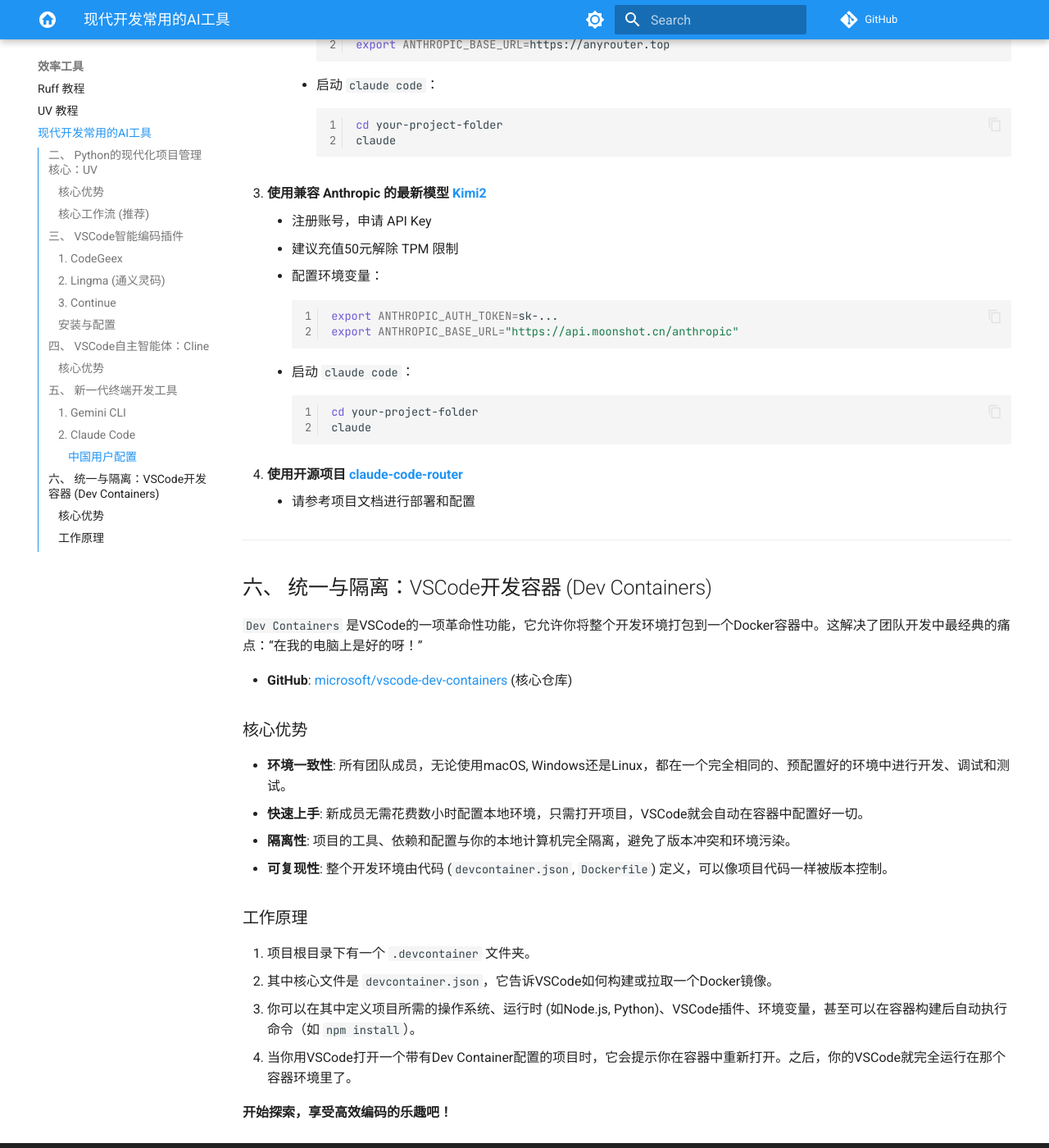
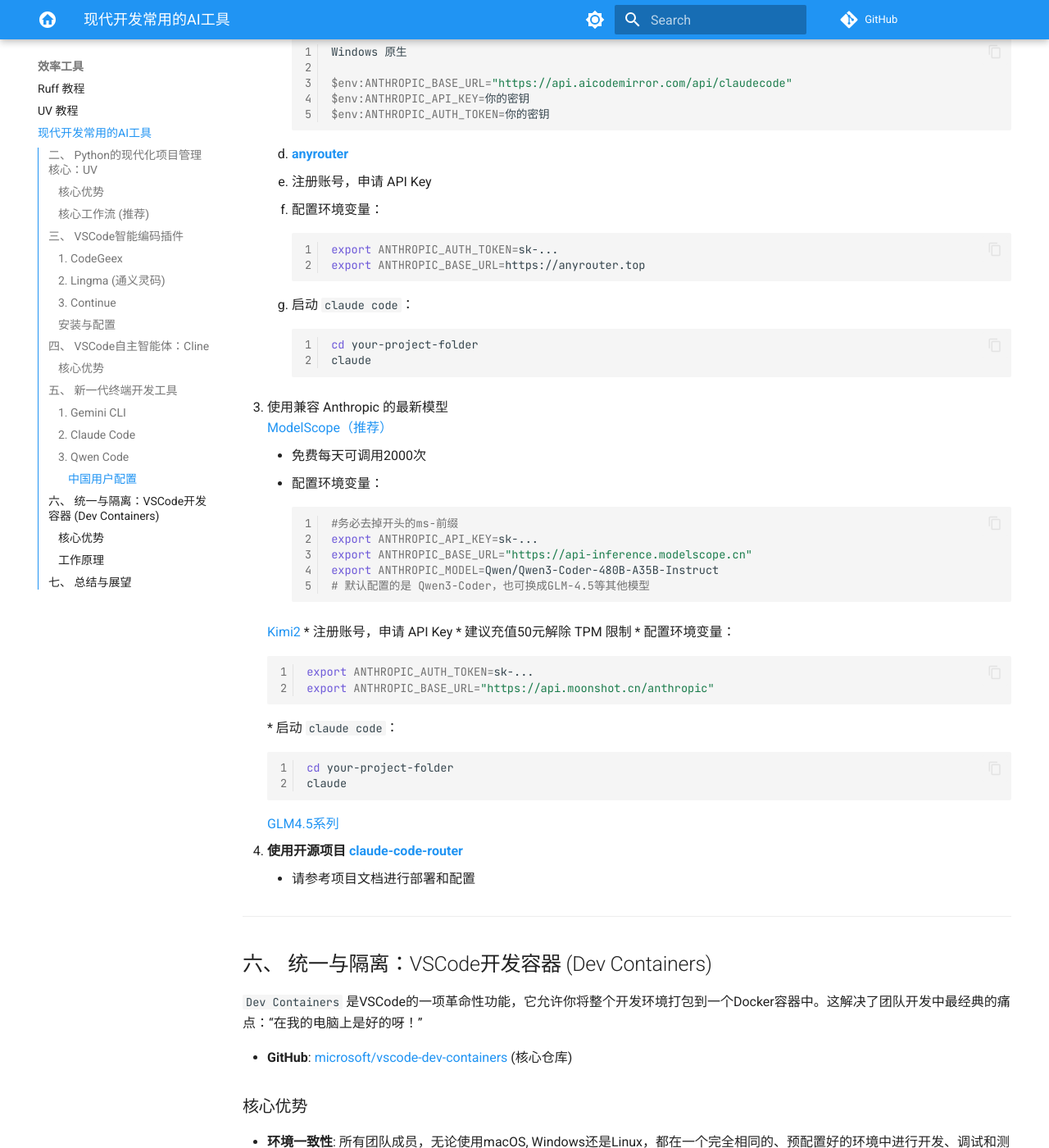
Before and after one commit to LiuCH4NG/LiuCH4NG.github.io, an MkDocs documentation site: the page built from docs/tech/AI_tools.md, in a window 1280 px wide and 1400 px high, scrolled down 4950 px. Shown: the whole window at 82% size. Built offline with MkDocs 1.6.1 and Material for MkDocs 9.7.7, drawn with Linux system fonts in a browser that asks for light colours; comment, search, counter and statistics services are not loaded; some of the changed text lies outside the part shown.

Commit message:
📝 docs(AI_tools): 更新AI工具文档
- 新增Qwen Code工具介绍，包含安装和使用方法
- 新增ModelScope代理配置，提供每日2000次免费调用
- 新增GLM4.5系列模型链接
- 重构代理配置章节，优化可读性
- 新增总结展望章节，梳理开发工具生态

````diff
--- a/docs/tech/AI_tools.md
+++ b/docs/tech/AI_tools.md
@@ -156,6 +156,19 @@
 npm install -g @anthropic-ai/claude-code
 ```
 
+### 3. Qwen Code
+
+由 Qwen 开发，`Qwen Code` 可以免费调用Qwen coder 模型
+*  **GitHub**: [Qwen-Code](https://github.com/QwenLM/qwen-code)
+
+*   **核心优势**:
+    *   **免费**: 每日 2,000 次请求，无令牌限制，中国大陆：ModelScope 提供 每日 2,000 次免费 API 调用
+
+**安装 (需要Node.js):**
+```bash
+npm install -g @qwen-code/qwen-code@latest
+```
+
 #### 中国用户配置
 
 对于中国用户，如果直接访问 Anthropic API 存在困难，可以考虑以下配置方式：
@@ -173,40 +186,53 @@
         cd your-project-folder
         claude
 
+
 2.  **使用国内中转代理**
+    1. **[aicodemirror](https://www.aicodemirror.com/register?invitecode=8N93IF)**
+    *   注册账号，申请 API Key
+    *   配置环境变量：
+        ```bash
+        macOS / Windows WSL / Linux
 
-    1. **[aicodemirror](https://www.aicodemirror.com/register?invitecode=8N93IF)**
-        *   注册账号，申请 API Key
-        *   配置环境变量：
-            ```bash
-            macOS / Windows WSL / Linux
+        export ANTHROPIC_BASE_URL=https://api.aicodemirror.com/api/claudecode
+        export ANTHROPIC_API_KEY=你的密钥
+        export ANTHROPIC_AUTH_TOKEN=""
+        ```
+        ```powershell
+        Windows 原生
 
-            export ANTHROPIC_BASE_URL=https://api.aicodemirror.com/api/claudecode
-            export ANTHROPIC_API_KEY=你的密钥
-            export ANTHROPIC_AUTH_TOKEN=""
-            ```
-            ```powershell
-            Windows 原生
-
-            $env:ANTHROPIC_BASE_URL="https://api.aicodemirror.com/api/claudecode"
-            $env:ANTHROPIC_API_KEY=你的密钥
-            $env:ANTHROPIC_AUTH_TOKEN=你的密钥
-            ```
+        $env:ANTHROPIC_BASE_URL="https://api.aicodemirror.com/api/claudecode"
+        $env:ANTHROPIC_API_KEY=你的密钥
+        $env:ANTHROPIC_AUTH_TOKEN=你的密钥
+        ```
 
     2. **[anyrouter](https://anyrouter.top/register?aff=tKnP)**
-        *   注册账号，申请 API Key
-        *   配置环境变量：
-            ```bash
-            export ANTHROPIC_AUTH_TOKEN=sk-...
-            export ANTHROPIC_BASE_URL=https://anyrouter.top
-            ```
-        *   启动 `claude code`：
-            ```bash
-            cd your-project-folder
-            claude
-            ```
+    *   注册账号，申请 API Key
+    *   配置环境变量：
+        ```bash
+        export ANTHROPIC_AUTH_TOKEN=sk-...
+        export ANTHROPIC_BASE_URL=https://anyrouter.top
+        ```
+    *   启动 `claude code`：
+        ```bash
+        cd your-project-folder
+        claude
+        ```
 
-3.  **使用兼容 Anthropic 的最新模型 [Kimi2](https://platform.moonshot.cn/console/api-key)**
+3.  使用兼容 Anthropic 的最新模型
+    [ModelScope（推荐）](https://www.modelscope.cn/my/myaccesstoken)
+    *   免费每天可调用2000次
+    *   配置环境变量：
+        ```bash
+        #务必去掉开头的ms-前缀
+        export ANTHROPIC_API_KEY=sk-...
+        export ANTHROPIC_BASE_URL="https://api-inference.modelscope.cn"
+        export ANTHROPIC_MODEL=Qwen/Qwen3-Coder-480B-A35B-Instruct
+        # 默认配置的是 Qwen3-Coder，也可换成GLM-4.5等其他模型
+        ```
+
+
+    [Kimi2](https://platform.moonshot.cn/console/api-key)
     *   注册账号，申请 API Key
     *   建议充值50元解除 TPM 限制
     *   配置环境变量：
@@ -219,6 +245,7 @@
         cd your-project-folder
         claude
         ```
+    [GLM4.5系列](https://www.bigmodel.cn/invite?icode=hAQMFs%2BuYIlK%2BYtwOwIbQHHEaazDlIZGj9HxftzTbt4%3D)
 
 4.  **使用开源项目 [claude-code-router](https://github.com/musistudio/claude-code-router)**
     *   请参考项目文档进行部署和配置
@@ -246,5 +273,14 @@
 3.  你可以在其中定义项目所需的操作系统、运行时 (如Node.js, Python)、VSCode插件、环境变量，甚至可以在容器构建后自动执行命令（如 `npm install`）。
 4.  当你用VSCode打开一个带有Dev Container配置的项目时，它会提示你在容器中重新打开。之后，你的VSCode就完全运行在那个容器环境里了。
 
+---
 
-**开始探索，享受高效编码的乐趣吧！**
+## 七、 总结与展望
+
+本项目所介绍的工具，从环境管理、编码辅助到终端交互，覆盖了日常开发的主要环节。
+
+*   **UV** 将统一并加速Python环境管理。
+*   **CodeGeex, Lingma, Continue** 将成为编码时的智能伙伴。
+*   **Cline** 将在VSCode中执行更复杂的自动化任务。
+*   **Gemini CLI, Claude Code** 则让终端变得前所未有的智能。
+*   **Dev Containers** 确保开发环境的一致性和可复现性。
````
